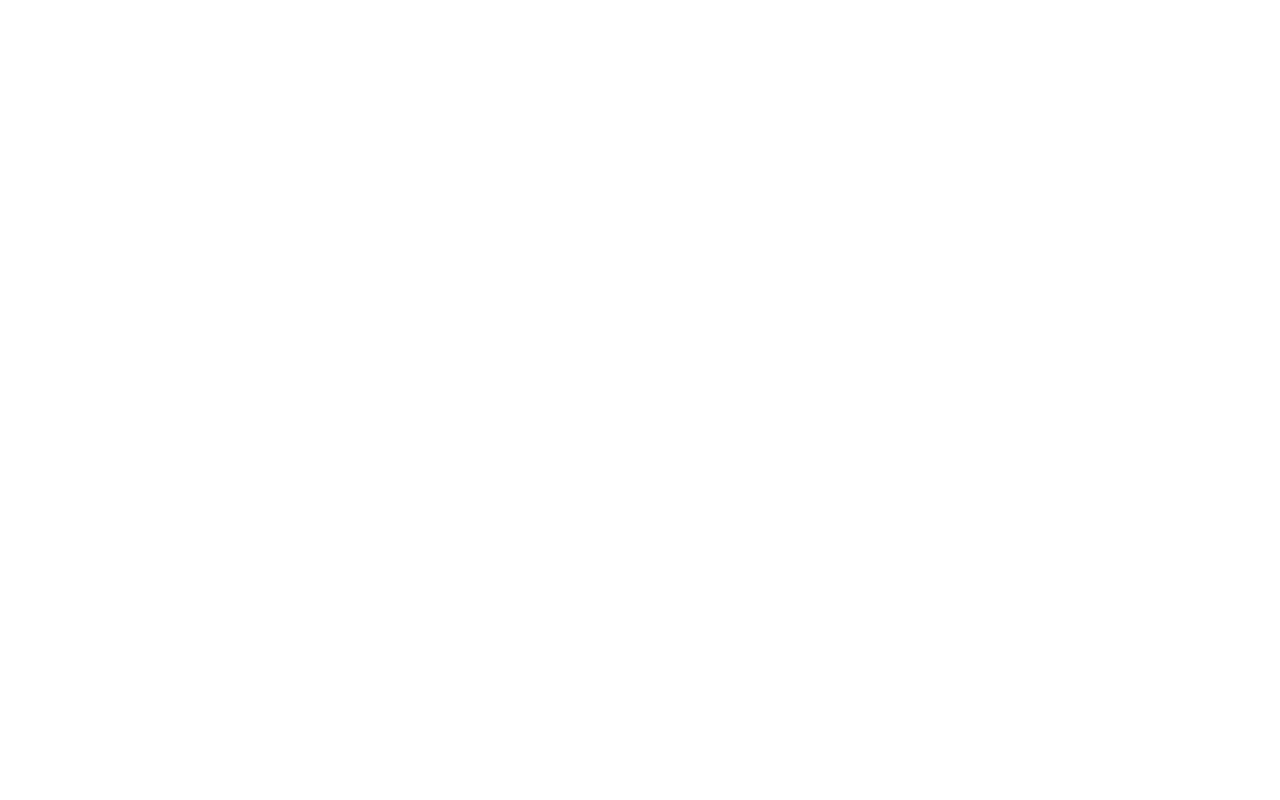
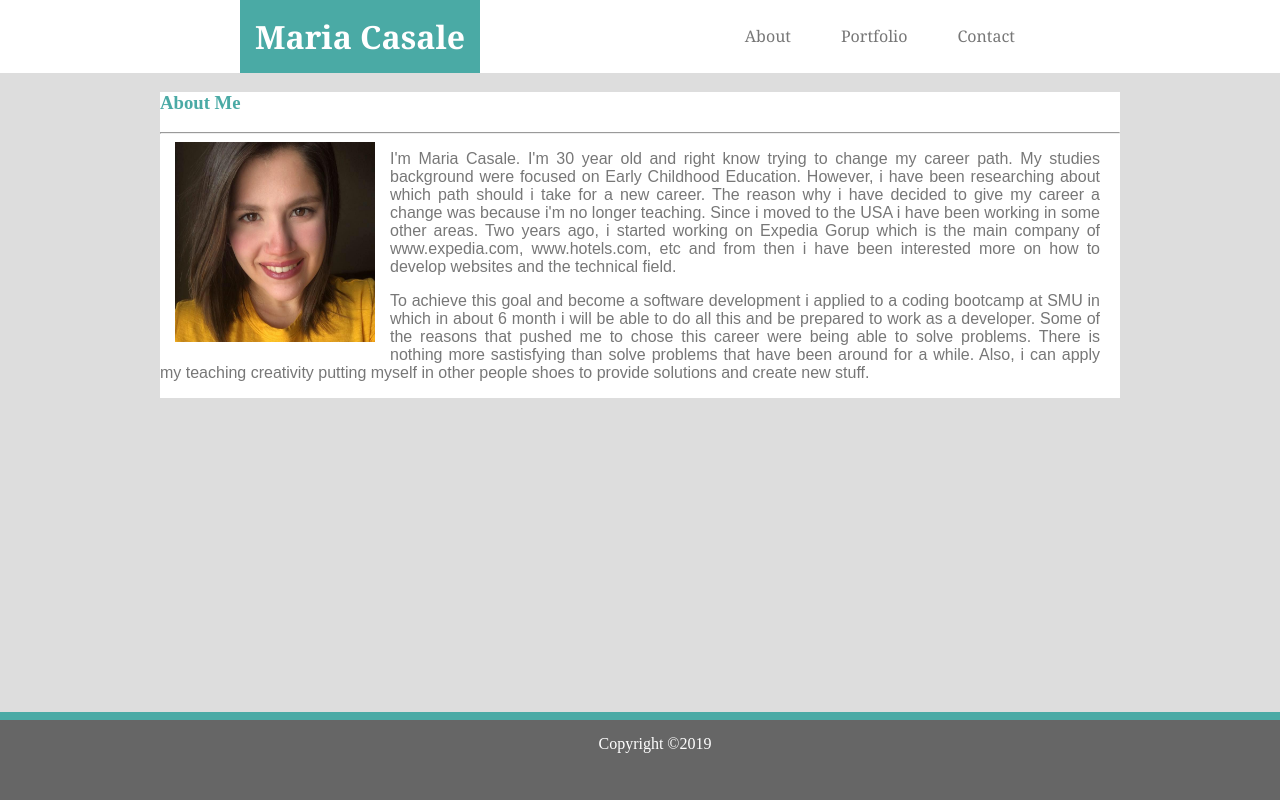
Before and after one commit to mcasale04/week1homework, a plain HTML site: page Index.html in a window 1280 px wide. Drawn offline with Linux system fonts and the light colour scheme.

Commit message:
index completed

```diff
--- a/Assets/ccs/style.css
+++ b/Assets/ccs/style.css
@@ -0,0 +1,93 @@
+body, html {
+    margin: 0;
+    padding: 0;
+}
+
+body {
+    background-color: #dddddd;
+}
+
+#header {
+    background-color: #ffffff;
+    font-family: 'Georgia', Times, 'Times New Roman', serif;
+    margin-left: 0px;
+
+}
+
+#footer {
+    text-align: center;
+    margin-top: 10px;
+    background-color:#666666;
+    height: 50px;
+    padding: 15px;
+    position: fixed;
+    bottom: 0px;
+    width: 100%;
+    border-top: 8px solid #4aaaa5;
+    color: #ffffff
+}
+
+#profileImg {
+     float: left;
+     margin-right: 15px;
+     margin-bottom: 15px;
+     margin-left: 15px;
+}
+
+.clearfix::after {
+    content: "";
+    clear: both;
+    display: table;
+  }
+
+#nav {
+    float: right;
+    padding: 15px;
+    list-style-type: none;
+    margin-right: 200px;
+    margin-top: 10px;
+}
+
+#nav a {
+    float:left;
+    margin-right: 50px;
+    text-decoration: none;
+    font-family: 'Georgia', Times, 'Times New Roman', serif;
+    color: #777777;
+}
+
+h1 {
+    float: left;
+    margin-left: 240px;
+    padding: 15px;
+    margin-bottom: 0px;
+    margin-top: 0px;
+    background-color: #4aaaa5;
+    color: #ffffff;
+}
+
+h3 {
+    color: #4aaaa5
+}
+
+.clearFix::after {
+    visibility: hidden;
+    display: block;
+    font-size: 0;
+    content: " ";
+    clear: both;
+    height: 0;
+}
+
+#para {
+    font-family: 'Arial', 'Helvetica Neue', Helvetica, sans-serif;
+    text-align: justify;
+    margin-right: 20px;
+    color: #777777
+}
+
+#content {
+    background: white;
+    margin: 0 auto;
+    width: 960px;
+}
--- a/Index.html
+++ b/Index.html
@@ -1,12 +1,47 @@
 <!DOCTYPE html>
 <html lang="en">
+
 <head>
-    <meta charset="UTF-8">
-    <meta name="viewport" content="width=device-width, initial-scale=1.0">
-    <meta http-equiv="X-UA-Compatible" content="ie=edge">
-    <title>Document</title>
+	<title>Maria Casale</title>
+	<link rel="stylesheet" type="text/css" href="assets/ccs/style.css">
 </head>
+
 <body>
+	<div id="container">
+		<div id="header" class="clearFix">
+			<h1>Maria Casale</h1>
+            <nav id="nav">
+				<a href="index.html">About</a>
+				<a href="portfolio.html">Portfolio</a>
+				<a href="contact.html">Contact</a>
+			</nav>
+		</div>
+		<div id="content" class="clearFix">
+			<h3>About Me</h3>
+			<hr>
+			<img id="profileImg" width="200" src="Assets/images/55765353_10156873711895631_3740038619205730304_n.jpg" alt="Me">
+			<div id="para">
+			 <p>I'm Maria Casale. I'm 30 year old and right know trying to change my career path. My studies background
+				were focused on Early Childhood Education.
+				However, i have been researching about which path should i take for a new career. The reason why i have
+				decided to give my career a change was because i'm no longer teaching. Since i moved to the USA i have
+				been working in some other areas.
+				Two years ago, i started working on Expedia Gorup which is the main company of www.expedia.com,
+				www.hotels.com, etc and from then i have been interested more on how to develop websites and the
+				technical field. </p>
+			 <p>To achieve this goal and become a software development i applied to a coding bootcamp at SMU in which in
+				about 6 month i will be able to do all this and be prepared to work as a developer.
+				Some of the reasons that pushed me to chose this career were being able to solve problems. There is
+				nothing more sastisfying than solve problems that have been around for a while.
+				Also, i can apply my teaching creativity putting myself in other people shoes to provide solutions and
+				create new stuff. </p>
+			</div>
+		</div>
+	</div>
+	<div id="footer" class="clearFix">
+		Copyright &copy;2019
+	</div>
 
 </body>
+
 </html>
```
Also changed, not shown: Contact.html (+36 -0 lines), portfolio.html (+49 -0 lines).
